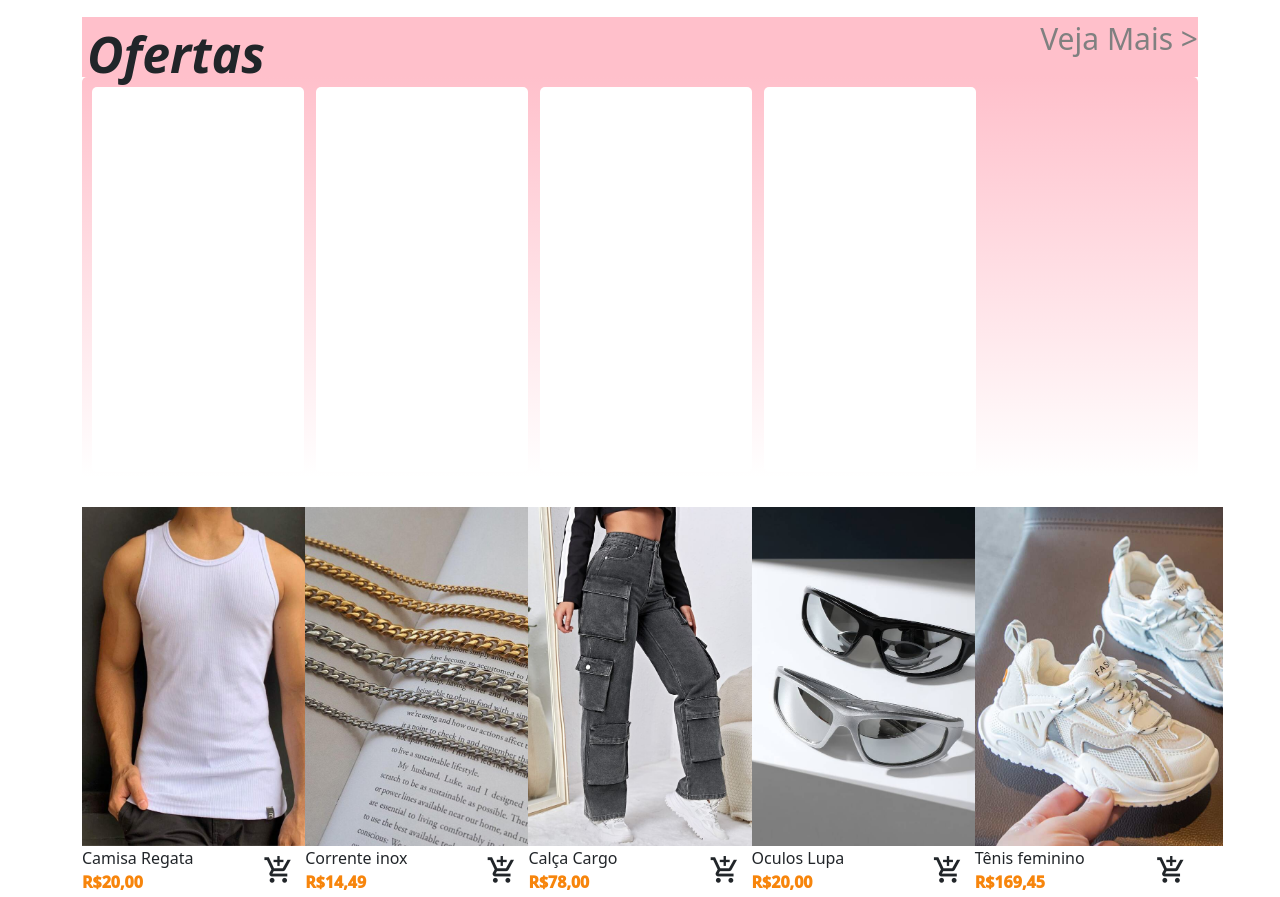
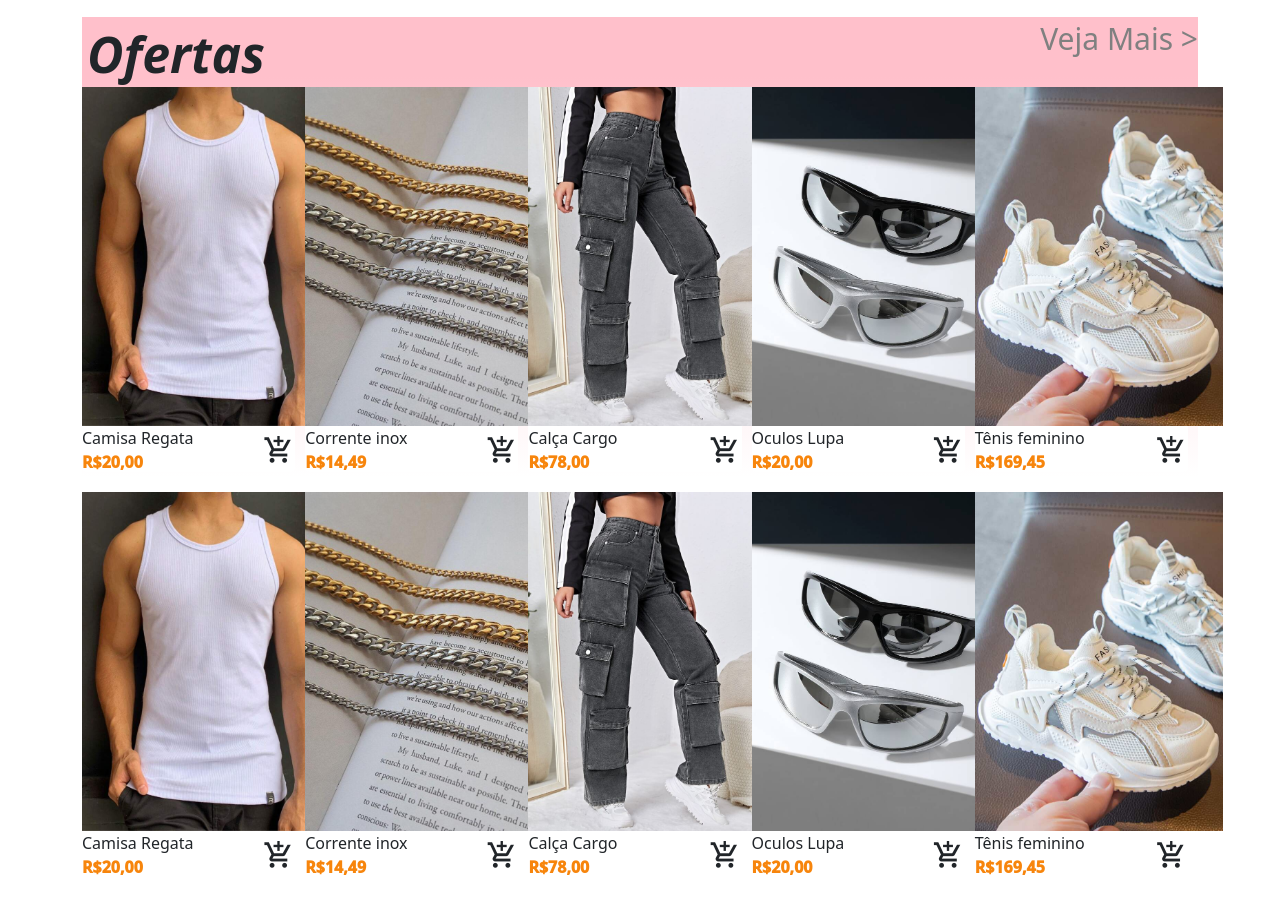
Before and after one commit to jandersn01/projeto-loja, a website built with Vite: page src/index.html in a window 1280 px wide. Shown: the part 1341-2238 px from the top of the page. Built offline with nearby package versions, Linux system fonts and the light colour scheme; files whose address does not match are found by name.

Commit message:
ofertas dinamicas

```diff
--- a/src/css/style-lojas.css
+++ b/src/css/style-lojas.css
@@ -23,7 +23,10 @@
 .titulo-marcas h1{
     color: white;
     text-align: center;
-    font-size: 20px;
+    font-size: 30px;
+    margin-top: 4px;
+    padding-top: 5px;
+
 }
 
 .amostra{
@@ -39,11 +42,13 @@
     height: 60px;
 }
 
-.minhadiv1{
+#minhadiv1{
     height: 400px;
     background: linear-gradient(to bottom, pink, white);
     padding: 0px;
-    border-radius: 5PX;
+    display: flex; /* Flexbox para layout automático */
+    flex-wrap: wrap; /* Permite que os cartões "quebrem" para uma nova linha */
+    gap: 10px; /* Espaço entre os cartões */
 }
 
 #minhadiv2{
@@ -56,14 +61,14 @@
 
 }
 
-.minhadiv1 .ct1{
+#minhadiv1 .ct1{
     margin-top: 10PX;
-    margin-left: 10px;
-    margin-right: 2px;
     height: 385PX;
     width: 19%;
+    width: calc(20% - 10px);
     background-color: white;
     border-radius: 5PX;
+    padding-left: 0px;
 }
 
 #minhadiv2 .ct1{
@@ -87,12 +92,12 @@
     cursor: pointer;
 }
 
-#minhadiv2 .ct1 .preco{
+#minhadiv2 .ct1 .preco,#minhadiv1 .ct1 .preco {
     font-weight: 1000;
     color: rgb(247, 133, 12);
 }
 
-#minhadiv2 .ct1 .nome{
+#minhadiv2 .ct1 .nome, #minhadiv1 .ct1 .nome{
     font-weight: 500;
 }
 
--- a/src/index.html
+++ b/src/index.html
@@ -98,15 +98,8 @@
           <div class="ofertas"><p style="font-weight: bolder; font-size: 50px; padding-left: 5px; font-style: italic;">Ofertas</p></div>
           <div class="veja-mais"><p style="font-size: 30px; color: gray; margin-top: 20px;">Veja Mais ></p></div>
       </div>
-      <div class="minhadiv1 container">
-        <div class="row">
-        <div class="ct1 col-md-3"></div>
-        <div class="ct1 col-md-3"></div>
-        <div class="ct1 col-md-3"></div>
-        <div class="ct1 col-md-3"></div>
-        <div class="ct1 col-md-3"></div>
-        </div>
-      </div>
+
+    <div id="minhadiv1">
     </div>
 
     <div id="minhadiv2">
--- a/src/js/main.js
+++ b/src/js/main.js
@@ -52,6 +52,8 @@ function carregarProdutos(Produto){
   `
 }
 
+const ofertas = document.getElementById('minhadiv1');
+ofertas.innerHTML = produtos.map((prod) => carregarProdutos(prod)).join('');
 const produto = document.getElementById('minhadiv2');
 produto.innerHTML = produtos.map((prod) => carregarProdutos(prod)).join('');
 
```
